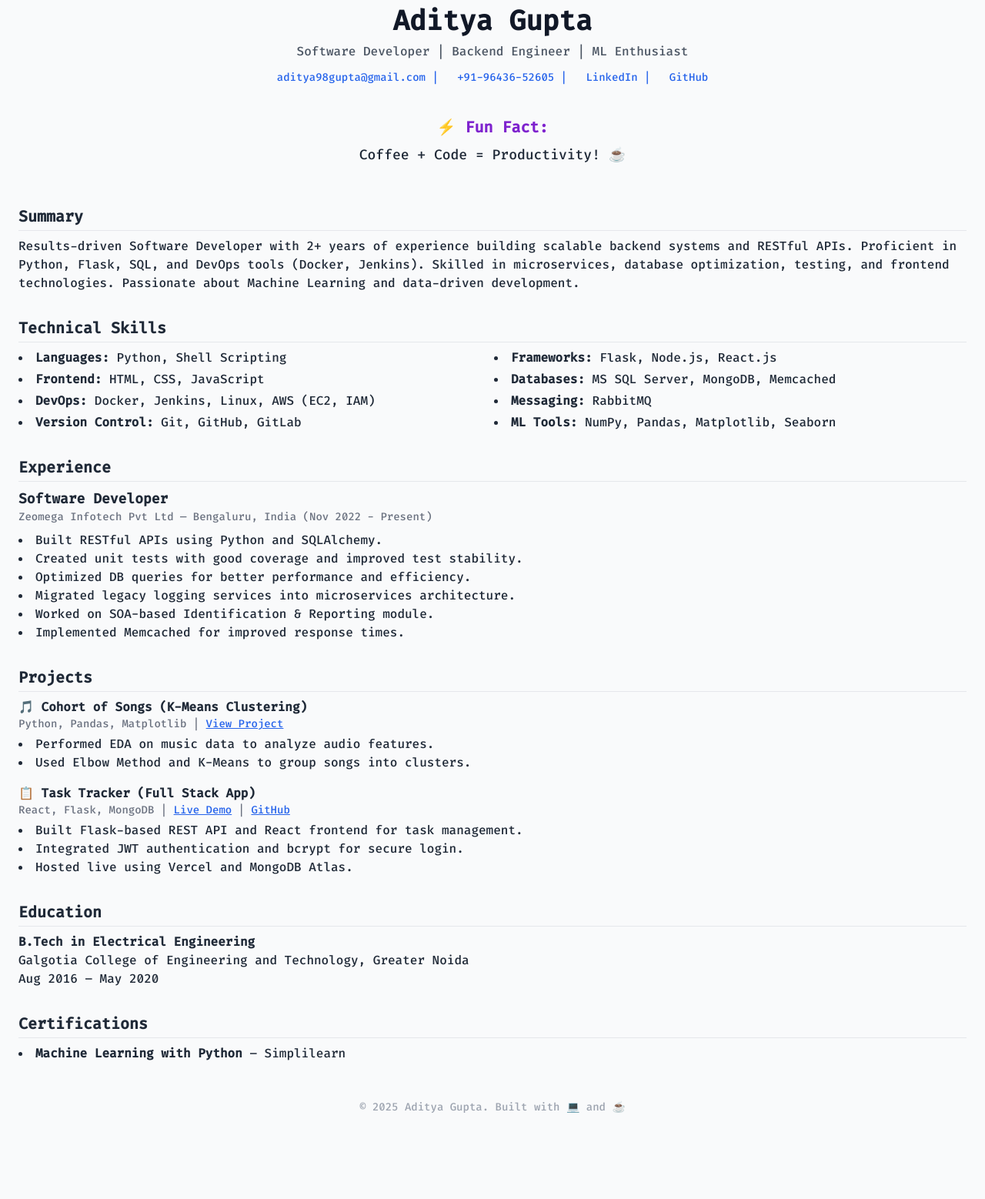
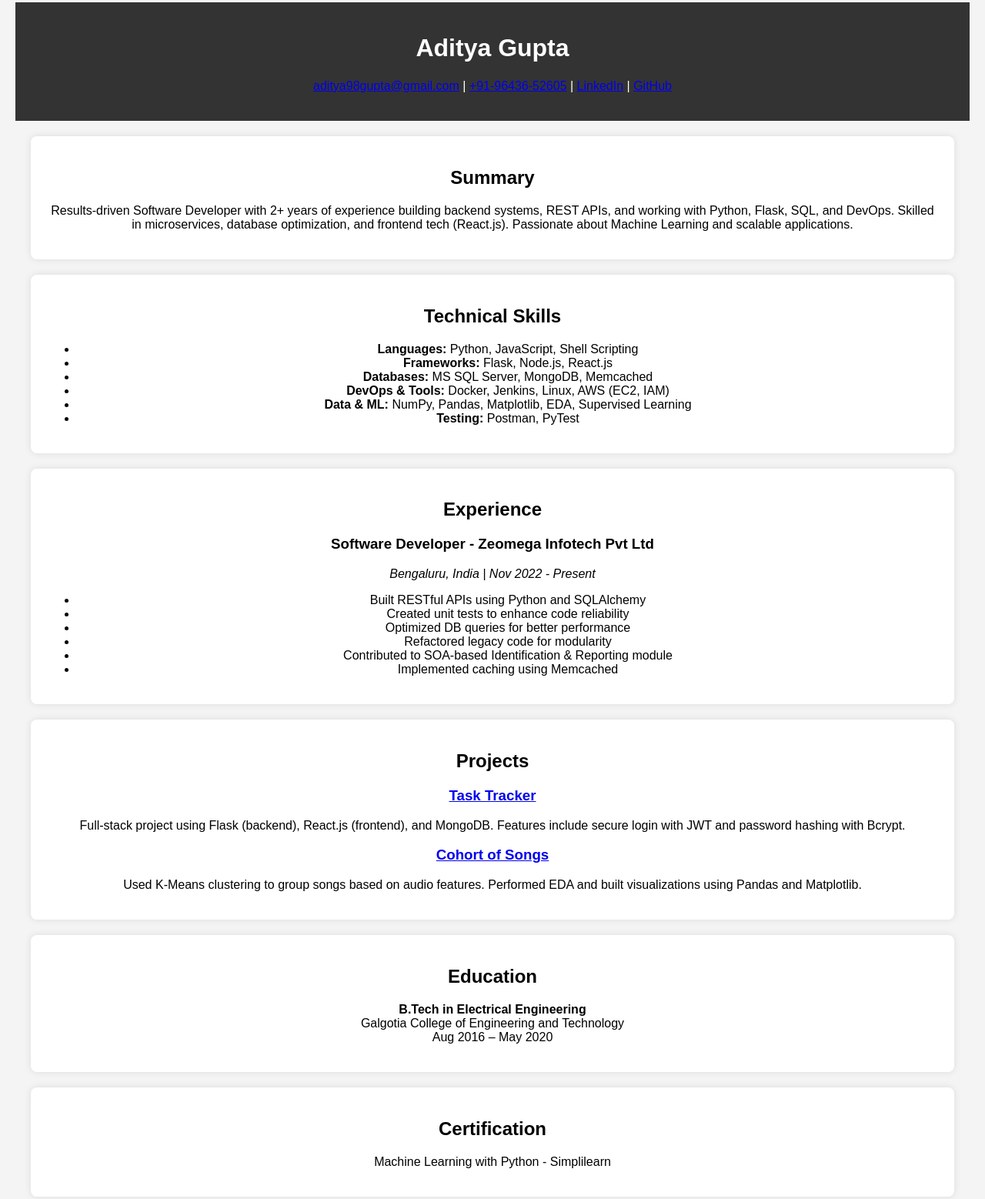
Before and after one commit to Aditya-1998k/resume-page, a plain HTML site: page index.html in a window 1280 px wide. Shown: the part 17-1575 px from the top of the page at 77% size. Before the commit the page ends 1490 px from the top, so only its background shows below. Drawn offline with nearby package versions, Linux system fonts and the light colour scheme.

Commit message:
Update index.html

```diff
--- a/index.html
+++ b/index.html
@@ -4,137 +4,96 @@
   <meta charset="UTF-8" />
   <meta name="viewport" content="width=device-width, initial-scale=1.0"/>
   <title>Aditya Gupta | Resume</title>
-  <script src="https://cdn.tailwindcss.com"></script>
-  <link href="https://fonts.googleapis.com/css2?family=Fira+Code:wght@500&display=swap" rel="stylesheet">
-  <style>
-    body {
-      font-family: 'Fira Code', monospace;
-    }
-  </style>
+  <link rel="stylesheet" href="style.css">
+  <link rel="preconnect" href="https://fonts.googleapis.com">
+  <link href="https://fonts.googleapis.com/css2?family=Fira+Code:wght@400;600&display=swap" rel="stylesheet">
 </head>
-<body class="bg-gray-50 text-gray-800 p-6">
-
-  <!-- Header -->
-  <header class="text-center mb-10">
-    <h1 class="text-4xl font-bold text-gray-900">Aditya Gupta</h1>
-    <p class="mt-2 text-md text-gray-600">Software Developer | Backend Engineer | ML Enthusiast</p>
-    <div class="mt-3 space-x-4 text-sm text-blue-600">
+<body>
+  <header class="header">
+    <h1>Aditya Gupta</h1>
+    <p>
       <a href="mailto:aditya98gupta@gmail.com">aditya98gupta@gmail.com</a> |
       <a href="tel:+919643652605">+91-96436-52605</a> |
       <a href="https://linkedin.com/in/aditya-gupta1998" target="_blank">LinkedIn</a> |
       <a href="https://github.com/Aditya-1998k" target="_blank">GitHub</a>
-    </div>
+    </p>
   </header>
 
-  <!-- Fun Fact Typing Animation -->
-  <section class="text-center mb-10">
-    <span class="text-xl font-semibold text-purple-700">⚡ Fun Fact:</span>
-    <h2 class="text-lg mt-2 h-10" id="funfact"></h2>
+  <section class="summary">
+    <h2>Summary</h2>
+    <p>Results-driven Software Developer with 2+ years of experience building backend systems, REST APIs, and working with Python, Flask, SQL, and DevOps. Skilled in microservices, database optimization, and frontend tech (React.js). Passionate about Machine Learning and scalable applications.</p>
   </section>
 
-  <!-- Summary -->
-  <section class="mb-8">
-    <h2 class="text-xl font-bold border-b pb-1 mb-2">Summary</h2>
-    <p>
-      Results-driven Software Developer with 2+ years of experience building scalable backend systems and RESTful APIs.
-      Proficient in Python, Flask, SQL, and DevOps tools (Docker, Jenkins). Skilled in microservices, database optimization,
-      testing, and frontend technologies. Passionate about Machine Learning and data-driven development.
-    </p>
-  </section>
-
-  <!-- Skills -->
-  <section class="mb-8">
-    <h2 class="text-xl font-bold border-b pb-1 mb-2">Technical Skills</h2>
-    <ul class="list-disc list-inside grid grid-cols-2 gap-1">
-      <li><strong>Languages:</strong> Python, Shell Scripting</li>
+  <section class="skills">
+    <h2>Technical Skills</h2>
+    <ul>
+      <li><strong>Languages:</strong> Python, JavaScript, Shell Scripting</li>
       <li><strong>Frameworks:</strong> Flask, Node.js, React.js</li>
-      <li><strong>Frontend:</strong> HTML, CSS, JavaScript</li>
       <li><strong>Databases:</strong> MS SQL Server, MongoDB, Memcached</li>
-      <li><strong>DevOps:</strong> Docker, Jenkins, Linux, AWS (EC2, IAM)</li>
-      <li><strong>Messaging:</strong> RabbitMQ</li>
-      <li><strong>Version Control:</strong> Git, GitHub, GitLab</li>
-      <li><strong>ML Tools:</strong> NumPy, Pandas, Matplotlib, Seaborn</li>
+      <li><strong>DevOps & Tools:</strong> Docker, Jenkins, Linux, AWS (EC2, IAM)</li>
+      <li><strong>Data & ML:</strong> NumPy, Pandas, Matplotlib, EDA, Supervised Learning</li>
+      <li><strong>Testing:</strong> Postman, PyTest</li>
     </ul>
   </section>
 
-  <!-- Experience -->
-  <section class="mb-8">
-    <h2 class="text-xl font-bold border-b pb-1 mb-2">Experience</h2>
-    <div>
-      <h3 class="text-lg font-semibold">Software Developer</h3>
-      <p class="text-sm text-gray-500">Zeomega Infotech Pvt Ltd — Bengaluru, India (Nov 2022 - Present)</p>
-      <ul class="list-disc list-inside mt-2">
-        <li>Built RESTful APIs using Python and SQLAlchemy.</li>
-        <li>Created unit tests with good coverage and improved test stability.</li>
-        <li>Optimized DB queries for better performance and efficiency.</li>
-        <li>Migrated legacy logging services into microservices architecture.</li>
-        <li>Worked on SOA-based Identification & Reporting module.</li>
-        <li>Implemented Memcached for improved response times.</li>
-      </ul>
-    </div>
+  <section class="experience">
+    <h2>Experience</h2>
+    <h3>Software Developer - Zeomega Infotech Pvt Ltd</h3>
+    <p><em>Bengaluru, India | Nov 2022 - Present</em></p>
+    <ul>
+      <li>Built RESTful APIs using Python and SQLAlchemy</li>
+      <li>Created unit tests to enhance code reliability</li>
+      <li>Optimized DB queries for better performance</li>
+      <li>Refactored legacy code for modularity</li>
+      <li>Contributed to SOA-based Identification & Reporting module</li>
+      <li>Implemented caching using Memcached</li>
+    </ul>
   </section>
 
-  <!-- Projects -->
-  <section class="mb-8">
-    <h2 class="text-xl font-bold border-b pb-1 mb-2">Projects</h2>
-    <div class="mb-4">
-      <h3 class="font-semibold">🎵 Cohort of Songs (K-Means Clustering)</h3>
-      <p class="text-sm text-gray-500">Python, Pandas, Matplotlib | <a href="https://colab.research.google.com/drive/1gfelIEeq8e7DPcz8Pr4PDh6tYk24Z9PI" target="_blank" class="text-blue-600 underline">View Project</a></p>
-      <ul class="list-disc list-inside mt-1">
-        <li>Performed EDA on music data to analyze audio features.</li>
-        <li>Used Elbow Method and K-Means to group songs into clusters.</li>
-      </ul>
-    </div>
-    <div>
-      <h3 class="font-semibold">📋 Task Tracker (Full Stack App)</h3>
-      <p class="text-sm text-gray-500">React, Flask, MongoDB | <a href="https://task-tracker-frontend-pw5iopguc-adityas-projects-b190d156.vercel.app/#" target="_blank" class="text-blue-600 underline">Live Demo</a> | <a href="https://github.com/Aditya-1998k/task-tracker-backend" target="_blank" class="text-blue-600 underline">GitHub</a></p>
-      <ul class="list-disc list-inside mt-1">
-        <li>Built Flask-based REST API and React frontend for task management.</li>
-        <li>Integrated JWT authentication and bcrypt for secure login.</li>
-        <li>Hosted live using Vercel and MongoDB Atlas.</li>
-      </ul>
-    </div>
+  <section class="projects">
+    <h2>Projects</h2>
+    <h3><a href="https://task-tracker-frontend-pw5iopguc-adityas-projects-b190d156.vercel.app/#" target="_blank">Task Tracker</a></h3>
+    <p>Full-stack project using Flask (backend), React.js (frontend), and MongoDB. Features include secure login with JWT and password hashing with Bcrypt.</p>
+
+    <h3><a href="https://colab.research.google.com/drive/1gfelIEeq8e7DPcz8Pr4PDh6tYk24Z9PI" target="_blank">Cohort of Songs</a></h3>
+    <p>Used K-Means clustering to group songs based on audio features. Performed EDA and built visualizations using Pandas and Matplotlib.</p>
   </section>
 
-  <!-- Education -->
-  <section class="mb-8">
-    <h2 class="text-xl font-bold border-b pb-1 mb-2">Education</h2>
-    <p><strong>B.Tech in Electrical Engineering</strong><br/>
-    Galgotia College of Engineering and Technology, Greater Noida<br/>
+  <section class="education">
+    <h2>Education</h2>
+    <p><strong>B.Tech in Electrical Engineering</strong><br>
+    Galgotia College of Engineering and Technology<br>
     Aug 2016 – May 2020</p>
   </section>
 
-  <!-- Certifications -->
-  <section class="mb-8">
-    <h2 class="text-xl font-bold border-b pb-1 mb-2">Certifications</h2>
-    <ul class="list-disc list-inside">
-      <li><strong>Machine Learning with Python</strong> – Simplilearn</li>
-    </ul>
+  <section class="certification">
+    <h2>Certification</h2>
+    <p>Machine Learning with Python - Simplilearn</p>
   </section>
 
-  <!-- Footer -->
-  <footer class="text-center text-sm text-gray-400 mt-12">
-    © 2025 Aditya Gupta. Built with 💻 and ☕
+  <section class="fun-fact">
+    <h2>⚡ Fun Fact</h2>
+    <p id="funText"></p>
+  </section>
+
+  <footer>
+    <p>© 2025 Aditya Gupta</p>
   </footer>
 
-  <!-- Typing animation -->
   <script>
-    const funfacts = [
+    const funFacts = [
       "Code, Test, Break, Repeat!",
       "Coffee + Code = Productivity! ☕",
       "First I write the bug... then I fix it 🐛",
-      "Powered by Python & Flask 🐍",
-      "Reacting to Bugs in Real Time ⚛️"
     ];
     let i = 0;
-    const el = document.getElementById("funfact");
-    function typeNext() {
-      el.textContent = funfacts[i];
-      i = (i + 1) % funfacts.length;
+    const el = document.getElementById("funText");
+    function typeFunFact() {
+      el.innerText = funFacts[i];
+      i = (i + 1) % funFacts.length;
+      setTimeout(typeFunFact, 3000);
     }
-    typeNext();
-    setInterval(typeNext, 3000);
+    typeFunFact();
   </script>
-
 </body>
 </html>
```
